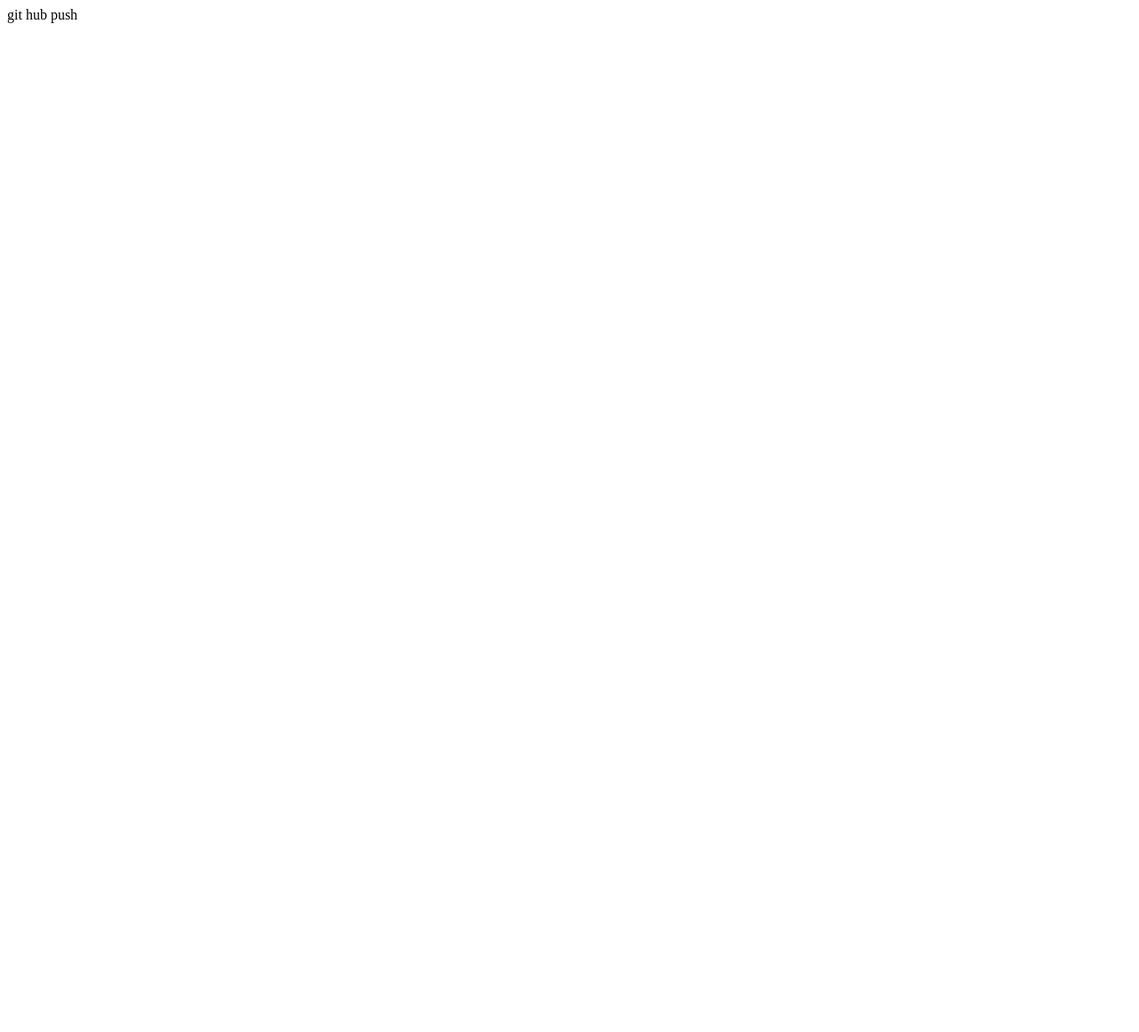
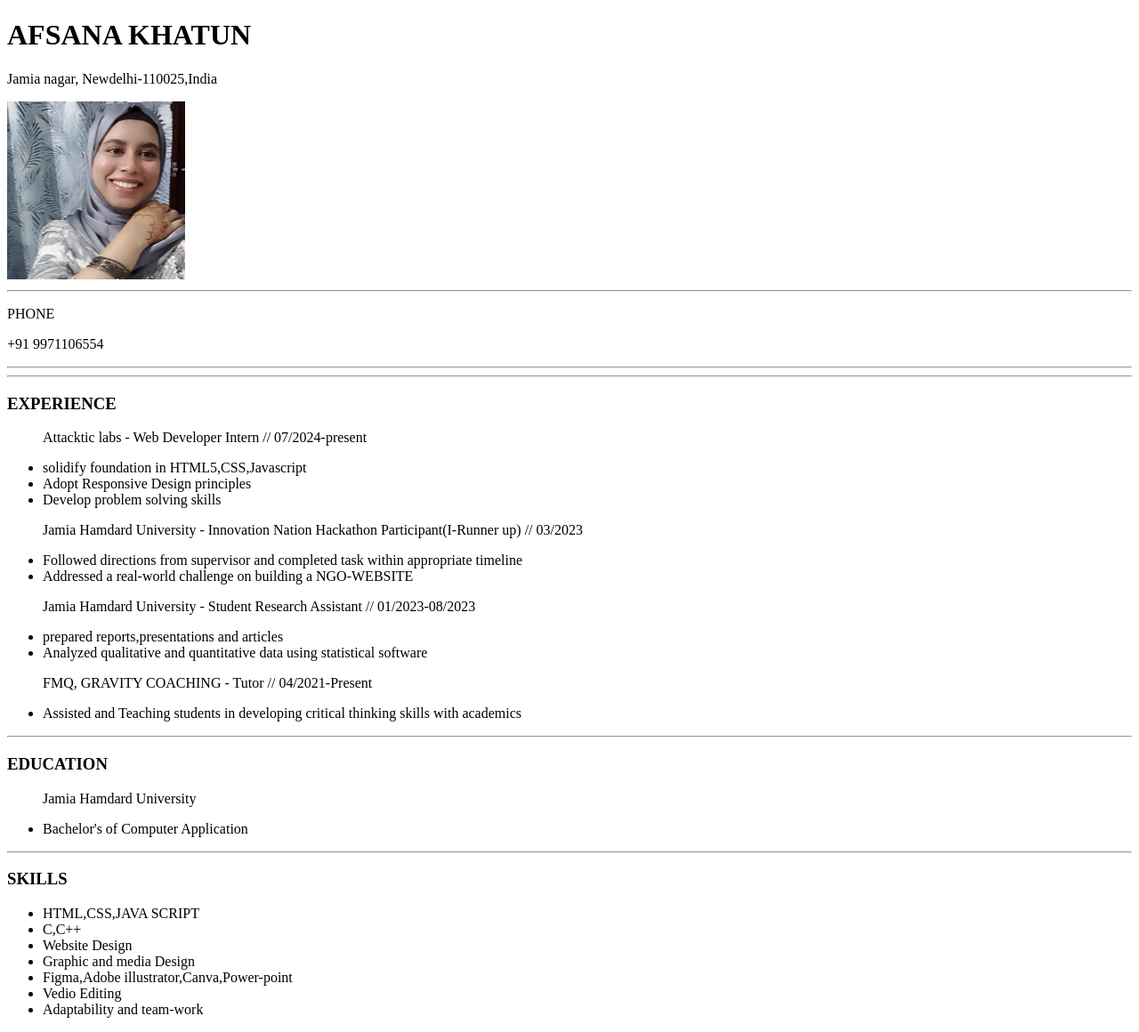
Before and after one commit to afsana13/Attackticlabs-file, a plain HTML site: page index.html in a window 1280 px wide. Shown: the whole page at 89% size. Before the commit the page ends 800 px from the top, so only its background shows below. Drawn offline with Linux system fonts and the light colour scheme.

Commit message:
second commit

```diff
--- a/index.html
+++ b/index.html
@@ -1,11 +1,91 @@
+<!-- Write you code by following the instructions below: -->
+
+
+ <!-- Step 1: Insert the HTML boilerplate  -->
+    <!-- Note: In VS Code a boilerplate can be easily inserted by by Pressing !(exclamation mark) and then hitting Enter, Now this shortcut key for the emmet could vary depending on the editor you are using or it may not be available in a different editor.-->
+
+
+ <!-- Step 2: Look at the solution.png file and try to replicate the output -->
+    <!-- Note: Do not pay attention to the the font weight which is shown in solution.png.Because it is bold for some headings. It is okay as long as you use the correct hierarchy of heading tags. -->
+
+<!-- Step 3: Insert your image in your contact section just above your 'PHONE' heading at the top -->
+    <!-- Note: You can also add attributes like height and width to img tag in order to resize your image properly -->
+
+
+<!-- ....................Additional challenge................... -->
+ <!-- Step 4: Try to make the image a rounded. You can also browse for help for this. -->
+
+
+<!-- .................DO NOT WRITE ANYTHING ABOVE.................... -->
+
+<!-- .................WRITE YOUR CODE BELOW...................  -->
+
 <!DOCTYPE html>
 <html lang="en">
 <head>
-   <meta charset="UTF-8">
-   <meta name="viewport" content="width=device-width, initial-scale=1.0">
-   <title>Document</title>
+    <meta charset="UTF-8">
+    <meta name="viewport" content="width=device-width, initial-scale=1.0">
+    <title>portfolio</title>
+    <style>
+      .round-image {
+         width:200px;
+         height: 200px;
+         border: radius 50%;
+         object-fit: cover;
+
+      }
+
+    </style>
 </head>
-<body>
-   git hub push
-</body>
-</html>
+    <header>
+     <h1>AFSANA KHATUN</h1>
+    <p>Jamia nagar, Newdelhi-110025,India</p>
+    <img src="../meee.jpg" alt="Round image" class="round-image" >
+
+   <!--  <img src="mine.jpg" width="100px" height="100px"> -->
+    </header>
+    <hr>
+    <p>PHONE</p>
+    <p>+91 9971106554</p>
+    <hr>
+<section>
+<hr>
+<h3>EXPERIENCE</h3>
+<ul>
+<p>Attacktic labs -  Web Developer Intern // 07/2024-present</p>
+   <li>solidify foundation in HTML5,CSS,Javascript</li>
+   <li>Adopt Responsive Design principles</li>
+   <li>Develop problem solving skills</li>
+
+<p>Jamia Hamdard University - Innovation Nation Hackathon Participant(I-Runner up) // 03/2023</p>
+    <li>Followed directions from supervisor and completed task within appropriate timeline </li>
+    <li>Addressed a real-world challenge on building a NGO-WEBSITE </li>
+
+<p>Jamia Hamdard University - Student Research Assistant // 01/2023-08/2023 </P>
+    <li>prepared reports,presentations and articles</li>
+    <li>Analyzed qualitative and quantitative data using statistical software</li>
+
+    <P> FMQ, GRAVITY COACHING  - Tutor // 04/2021-Present</P>
+    <li>Assisted and Teaching students in developing critical thinking skills with academics</li>
+
+</ul>
+<hr>
+<h3>EDUCATION</h3>
+<ul>
+    <p>Jamia Hamdard University</p>
+    <li>Bachelor's of Computer Application</li>
+</ul>
+</section>
+<hr>
+<section>
+<h3>SKILLS</h3>
+<ul>
+    <li>HTML,CSS,JAVA SCRIPT</li>
+    <li>C,C++</li>
+    <li>Website Design</li>
+    <li>Graphic and media Design</li>
+    <li>Figma,Adobe illustrator,Canva,Power-point </li>
+    <li>Vedio Editing</li>
+    <li>Adaptability and team-work</li>
+</ul>
+</section>
```
Also changed, not shown: meee.jpg (added).
